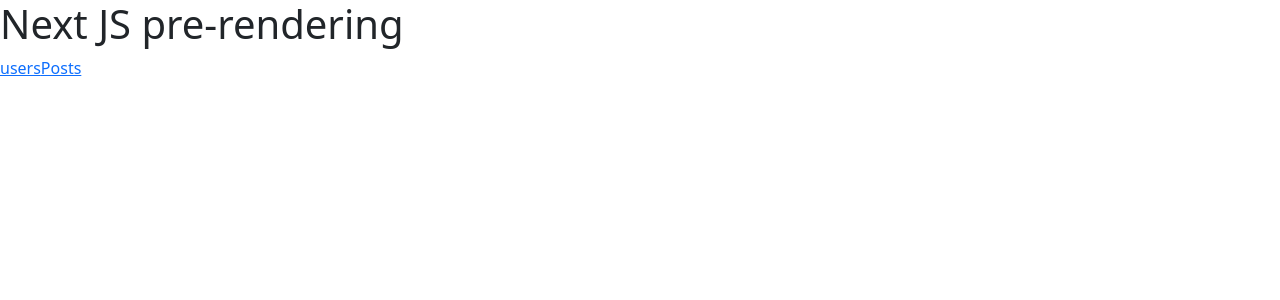
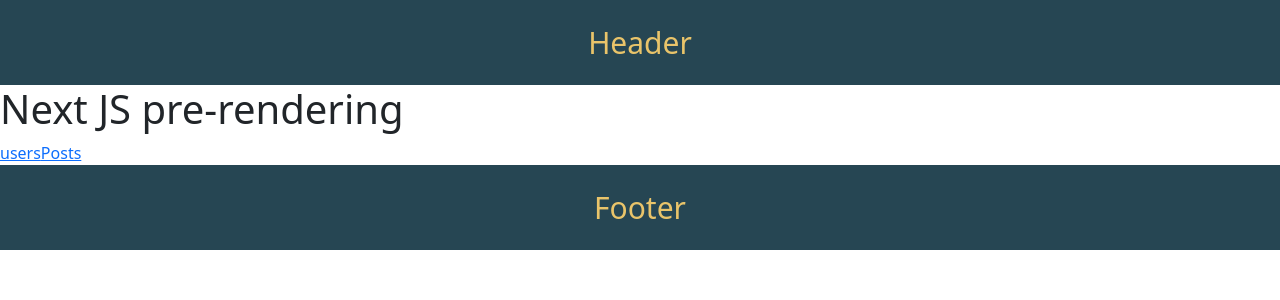
Before and after one commit to grodrigues-dev/nextjs-studies, a Next.js app: page / in a window 1280 px wide. Shown: the top 300 px of the page. Built offline with nearby package versions, Linux system fonts and the light colour scheme.

Commit message:
add implementing global components

```diff
--- /dev/null
+++ b/components/Footer.js
@@ -0,0 +1,9 @@
+function Footer() {
+    return (
+        <div className="layout-footer">
+            Footer
+        </div>
+    )
+}
+
+export default Footer
--- /dev/null
+++ b/components/Header.js
@@ -0,0 +1,9 @@
+function Header() {
+    return (
+        <div className="layout-header">
+            Header
+        </div>
+    )
+}
+
+export default Header
--- a/pages/_app.js
+++ b/pages/_app.js
@@ -1,6 +1,9 @@
 import '../styles/globals.css'
+import '../styles/layout.scss'
 import 'bootstrap/dist/css/bootstrap.min.css'
 import { ThemeProvider } from 'styled-components'
+import Header from '../components/header'
+import Footer from '../components/Footer'
 
 const theme = {
   colors: {
@@ -9,9 +12,20 @@ const theme = {
 }
 
 function MyApp({ Component, pageProps }) {
+
+  if(Component.getLayout) {
+    return Component.getLayout(
+      <ThemeProvider theme={theme}>
+        <Component {...pageProps} />
+      </ThemeProvider>
+    )
+  }
+
   return (
   <ThemeProvider theme={theme}>
-    <Component {...pageProps} />
+    <Header />
+      <Component {...pageProps} />
+    <Footer />
   </ThemeProvider>
   )
 }
--- /dev/null
+++ b/styles/layout.scss
@@ -0,0 +1,7 @@
+.layout-header, .layout-footer {
+    background-color: #264653;
+    color: #e9c46a;
+    font-size: 30px;
+    text-align: center;
+    padding: 20px;
+}
```
Also changed, not shown: pages/users.js (+8 -0 lines).
